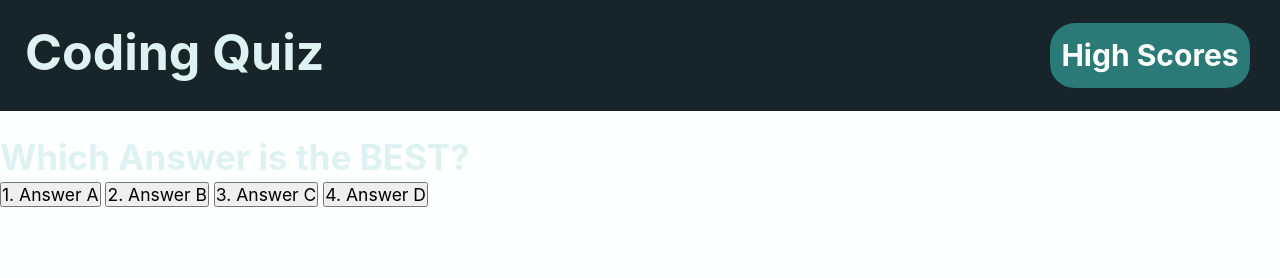
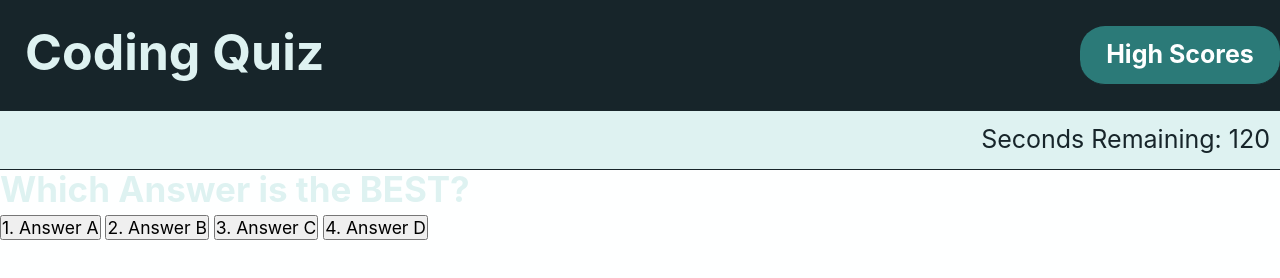
Before and after one commit to nestibry/umn-bcc-mod04-Code-Quiz, a plain HTML site: page index.html in a window 1280 px wide. Drawn offline with Linux system fonts and the light colour scheme.

Commit message:
timer is in header and in it's own divider...going to keep it there and decide what looks best for the page with the buttons

```diff
--- a/assets/css/style.css
+++ b/assets/css/style.css
@@ -90,9 +90,11 @@ nav {
     min-width: 100%;
 }
 
-nav a {
+nav a,
+#high-scores-link {
+    width: 100%;
     text-decoration: none;
-    font-size: 3rem;
+    font-size: 2.5rem;
     font-weight: bold;
     padding: 1rem;
     background-color: var(--dark-cyan);
@@ -100,9 +102,23 @@ nav a {
     border-bottom: 1px solid var(--black-and-blue);
 }
 
-nav a:hover {
+nav a:hover,
+#high-scores-link:hover {
     background-color: var(--lght-cyan);
     color: var(--black-and-blue);
+}
+
+.timer {
+    display: flex;
+    flex-direction: column;
+    width: 100%;
+    align-items: center;
+    padding: 1rem;
+
+    font-size: 2.5rem;
+    background-color: var(--lght-cyan);
+    color: var(--black-and-blue);
+    border-bottom: 1px solid var(--black-and-blue);
 }
 
 
@@ -110,6 +126,16 @@ nav a:hover {
 @media screen and (min-width: 992px) {
     header {
         flex-direction: row;
+        justify-content: space-between;
+    }
+    /* header h1{
+        background-color: var(--pale-cyan);
+    }
+    header h3{
+        background-color: var(--pale-cyan);
+    } */
+    nav {
+        background-color: var(--pale-cyan);
     }
     nav {
         flex-direction: row;
@@ -118,10 +144,13 @@ nav a:hover {
         padding: 1rem;
         margin-right: 2rem;
     }
-    nav a {
+    nav a,
+    #high-scores-link {
         border-radius: 25px;
         width: 200px;
-
+    }
+    .timer {
+        align-items: flex-end;
     }
 
 }
--- a/index.html
+++ b/index.html
@@ -11,9 +11,12 @@
 <body>
     <header>
         <h1>Coding Quiz</h1>
-        <nav>
-            <a href="#">High Scores</a>
-        </nav>
+        <!-- <h3>Seconds Remaining: 120</h3> -->
+        <a href="#" id="high-scores-link">High Scores</a>
+        <!-- <nav> -->
+            <!-- <a href="#">High Scores</a> -->
+            <!-- <a href="">Seconds Remaining: 120</a> -->
+        <!-- </nav> -->
     </header>
     <div class="timer">Seconds Remaining: 120</div>
     <main>
```
